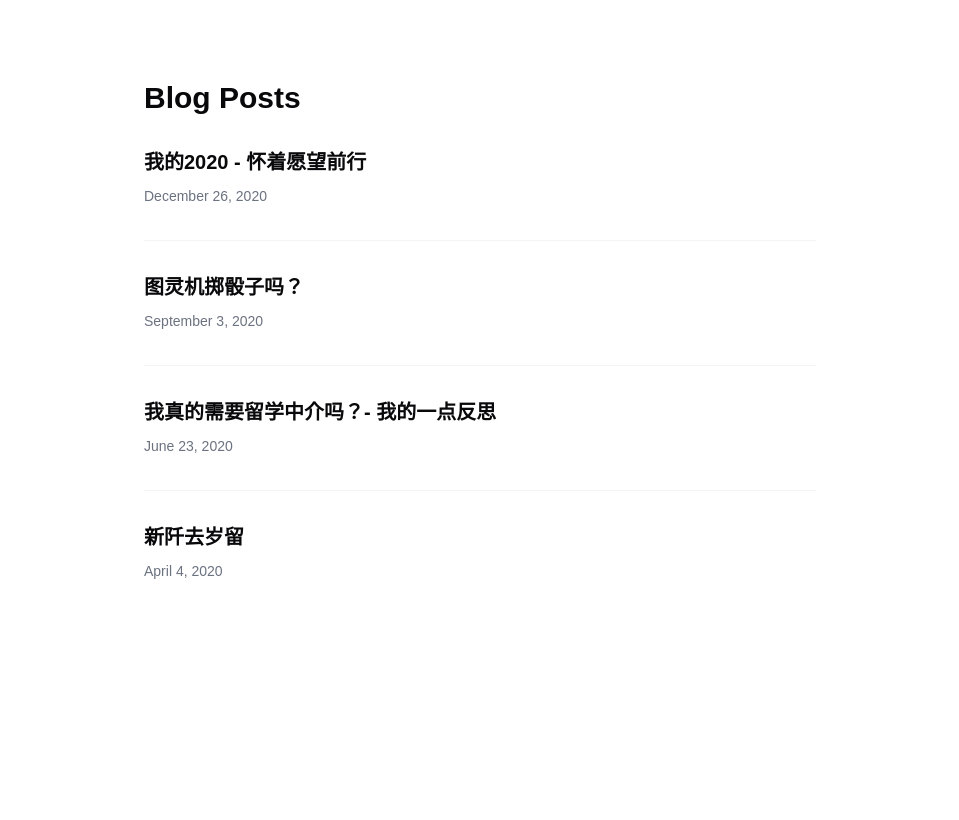
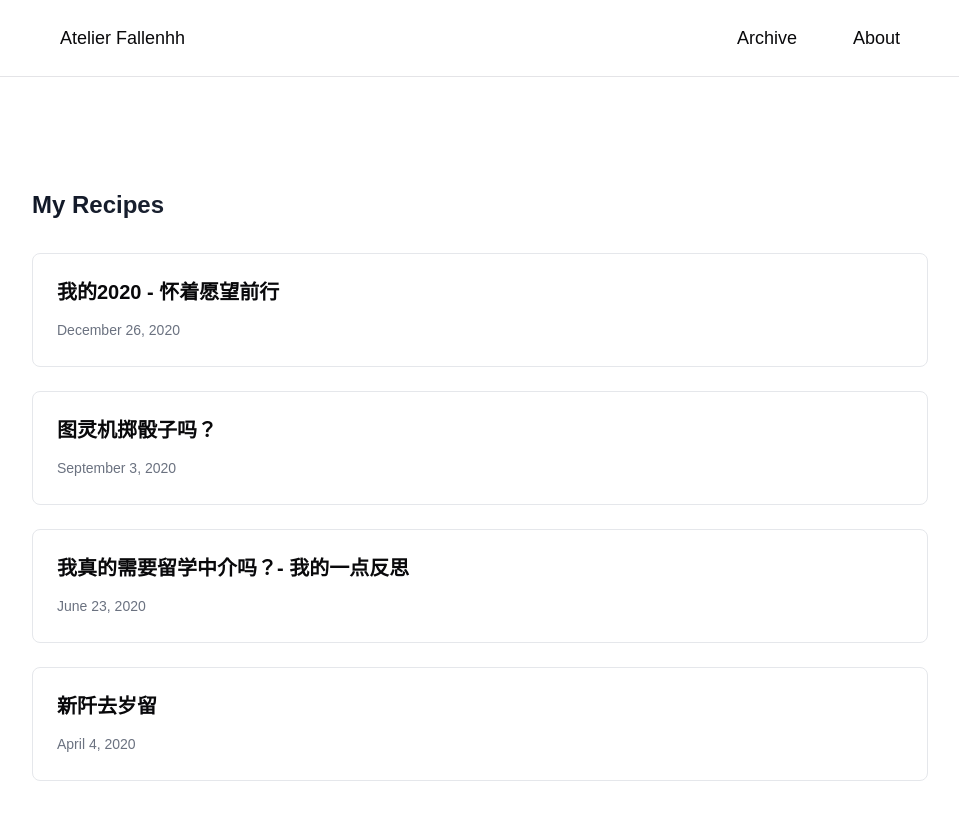
Before and after one commit to Fallenhh/fallen.moe, a Next.js app: page / in a window 1280 px wide. Shown: the top 820 px of the page, without its empty margins (160-1119 px from the left). Built offline with nearby package versions, Linux system fonts and the light colour scheme.

Commit message:
adjust styling

```diff
--- /dev/null
+++ b/app/about/page.tsx
@@ -0,0 +1,61 @@
+import { FaGithub, FaTwitter, FaTelegram, FaEnvelope } from 'react-icons/fa'
+import Link from 'next/link'
+
+export default function AboutPage() {
+  const socialLinks = [
+    {
+      name: 'GitHub',
+      url: 'https://github.com/Fallenhh',
+      icon: <FaGithub className="w-6 h-6" />,
+    },
+    {
+      name: 'Twitter',
+      url: 'https://twitter.com/Fallenhh2',
+      icon: <FaTwitter className="w-6 h-6" />,
+    },
+    {
+      name: 'Telegram',
+      url: 'https://t.me/@Fallenhh',
+      icon: <FaTelegram className="w-6 h-6" />,
+    },
+    {
+      name: 'Email',
+      url: 'mailto:fallen2hh@gmail.com',
+      icon: <FaEnvelope className="w-6 h-6" />,
+    },
+  ]
+
+  return (
+    <div className="max-w-4xl mx-auto px-4 py-8">
+      <h1 className="text-3xl font-bold mb-8">About Me</h1>
+
+      <div className="prose lg:prose-xl">
+        <p className="text-lg mb-6">
+          Hi! I&apos;m Fallenhh, a struggling CS PhD.
+        </p>
+
+        <p className="text-lg mb-12">
+          Feel free to reach out if you want to collaborate or just chat!
+        </p>
+      </div>
+
+      <div className="mt-8">
+        <h2 className="text-xl font-semibold mb-4">Connect with me</h2>
+        <div className="flex gap-6">
+          {socialLinks.map((link) => (
+            <Link
+              key={link.name}
+              href={link.url}
+              target="_blank"
+              rel="noopener noreferrer"
+              className="text-gray-600 hover:text-gray-900 transition-colors"
+              aria-label={link.name}
+            >
+              {link.icon}
+            </Link>
+          ))}
+        </div>
+      </div>
+    </div>
+  )
+}
--- /dev/null
+++ b/app/archive/page.tsx
@@ -0,0 +1,61 @@
+import { getAllPosts } from '@/lib/load-posts'
+import Link from 'next/link'
+
+type PostsByYear = {
+  [year: string]: {
+    title: string
+    date: string
+    slug: string
+  }[]
+}
+
+export default async function ArchivePage() {
+  const posts = await getAllPosts()
+
+  // Sort posts by date and group by year
+  const postsByYear = posts.reduce((acc: PostsByYear, post) => {
+    const year = new Date(post.date).getFullYear().toString()
+    if (!acc[year]) {
+      acc[year] = []
+    }
+    acc[year].push({
+      title: post.title,
+      date: post.date,
+      slug: post.slug,
+    })
+    return acc
+  }, {})
+
+  // Sort years in descending order
+  const sortedYears = Object.keys(postsByYear).sort((a, b) => b.localeCompare(a))
+
+  return (
+    <div className="max-w-4xl mx-auto px-4 py-8">
+      <h1 className="text-3xl font-bold mb-8">Archive</h1>
+
+      {sortedYears.map((year) => (
+        <section key={year} className="mb-12">
+          <h2 className="text-2xl font-semibold mb-4">{year}</h2>
+          <ul className="space-y-3">
+            {postsByYear[year].map((post) => (
+              <li key={post.slug} className="flex gap-4">
+                <time className="text-gray-500 min-w-[100px]">
+                  {new Date(post.date).toLocaleDateString('en-US', {
+                    month: 'short',
+                    day: 'numeric'
+                  })}
+                </time>
+                <Link
+                  href={`/posts/${post.slug}`}
+                  className="hover:text-gray-600 transition-colors"
+                >
+                  {post.title}
+                </Link>
+              </li>
+            ))}
+          </ul>
+        </section>
+      ))}
+    </div>
+  )
+}
--- /dev/null
+++ b/app/components/Header.tsx
@@ -0,0 +1,34 @@
+import Link from 'next/link'
+
+export default function Header() {
+  return (
+    <header className="border-b">
+      <nav className="max-w-4xl mx-auto px-4 py-4 flex items-center justify-between">
+        <Link
+          href="/"
+          className="text-lg font-medium px-3 py-2 rounded-md hover:bg-gray-100 transition-all inline-block"
+        >
+          Atelier Fallenhh
+        </Link>
+        <ul className="flex gap-8">
+          <li>
+            <Link
+              href="/archive"
+              className="text-lg px-3 py-2 rounded-md hover:bg-gray-100 transition-all inline-block"
+            >
+              Archive
+            </Link>
+          </li>
+          <li>
+            <Link
+              href="/about"
+              className="text-lg px-3 py-2 rounded-md hover:bg-gray-100 transition-all inline-block"
+            >
+              About
+            </Link>
+          </li>
+        </ul>
+      </nav>
+    </header>
+  )
+}
--- a/app/layout.tsx
+++ b/app/layout.tsx
@@ -1,6 +1,7 @@
 import localFont from "next/font/local";
 import "./globals.css";
 import "katex/dist/katex.min.css";
+import Header from '@/app/components/Header';
 
 const geistSans = localFont({
   src: "./fonts/GeistVF.woff",
@@ -23,7 +24,10 @@ export default function RootLayout({
       <body
         className={`${geistSans.variable} ${geistMono.variable} antialiased`}
       >
-        {children}
+        <Header />
+        <main className="pt-8">
+          {children}
+        </main>
       </body>
     </html>
   );
--- a/app/page.tsx
+++ b/app/page.tsx
@@ -7,16 +7,21 @@ const posts = getAllPosts()
 export default function Home() {
   return (
     <div className="min-h-screen px-4 py-8 md:p-20">
-      <main className="container mx-auto max-w-2xl">
-        <h1 className="text-3xl font-bold mb-8">Blog Posts</h1>
-        <div className="flex flex-col gap-8">
+      <main className="container mx-auto max-w-4xl">
+        <h4 className="text-2xl font-extrabold mb-8 bg-gradient-to-r from-gray-900 to-gray-600 bg-clip-text text-transparent">My Recipes</h4>
+        <div className="grid grid-cols-1 gap-6">
           {posts.map((post) => (
-            <article key={post.slug} className="border-b border-gray-100 pb-8 last:border-0">
+            <article
+              key={post.slug}
+              className="group"
+            >
               <Link
                 href={`/posts/${post.slug}`}
-                className="block hover:text-blue-500 transition-all"
+                className="block p-6 h-full rounded-lg border border-gray-200 bg-white
+                         transition-all duration-300 ease-in-out
+                         hover:shadow-lg hover:-translate-y-1"
               >
-                <h2 className="text-xl font-semibold mb-2">
+                <h2 className="text-xl font-semibold mb-3 group-hover:text-gray-900">
                   {post.title}
                 </h2>
                 {post.date && (
--- a/app/posts/[slug]/page.tsx
+++ b/app/posts/[slug]/page.tsx
@@ -16,9 +16,10 @@ if (!post) {
 
 return (
   <article className="prose lg:prose-xl mx-auto px-4 [&_.katex]:max-w-full [&_.katex-display]:overflow-x-auto">
-    <h1>{post.title}</h1>
+    <div className="text-center mb-12">
+      <h3 className="!mb-4">{post.title}</h3>
       {post.date && (
-      <div className="text-gray-600 mb-4">
+        <div className="text-gray-600">
           <time dateTime={post.date}>
             {new Date(post.date).toLocaleDateString('en-US', {
               year: 'numeric',
@@ -28,6 +29,7 @@ return (
           </time>
         </div>
       )}
+    </div>
     <div
       className="mt-8"
       dangerouslySetInnerHTML={{ __html: post.content }}
--- a/package.json
+++ b/package.json
@@ -17,6 +17,7 @@
     "next": "15.0.3",
     "react": "19.0.0-rc-66855b96-20241106",
     "react-dom": "19.0.0-rc-66855b96-20241106",
+    "react-icons": "^5.3.0",
     "rehype-katex": "^7.0.1",
     "rehype-stringify": "^10.0.1",
     "remark": "^15.0.1",
--- a/posts/abroad-1.md
+++ b/posts/abroad-1.md
@@ -11,7 +11,7 @@ date: 2020-06-23
 
 ---
 
-### 所以有什么关系吗？
+#### 所以有什么关系吗？
 
 核心观点：留学中介和这位老中医本质上没有任何区别，能申请到哪类学校和找不找中介、找的什么中介基本没有关系。当然，前提是你找到了一个靠谱的中介，如果找了个坑爹的中介，那还不如 DIY 。
 
@@ -25,7 +25,7 @@ date: 2020-06-23
 
 第五点是时间节点的提醒。上S校的大佬提醒，中介也会搞错时间节点和申请要求，一定要 double check 一下。还好类似的事情没有在我身上发生，不过我还是在我日历上打上了一堆 TODO 。最后所有的材料递交也是自己亲手做的，因为就算是中介代劳，自己还要重新检查一遍，和亲自动手传材料没有区别。我的朋友G就遇上了坑爹的中介，为什么说是坑爹，因为作为客户付了这么多钱（40k+），又给了中介这么轻松的活，确实是他们的爹。为什么坑，因为中介搞错了UCSD的ddl，同时友人 G 还在 Cal 交流，需要倒着时差和国内的老师联系，紧急出两封 Recommendations 。在材料递交完后，他还发现 USC 只申请了 CS 方向，据中介所说 USC 无法同时申请多个 program 。然而事实上，尽管有一些学校确实不鼓励申请不同的 track，但 USC 恰恰相反，是最鼓励申请多个 program 的学校之一，申请不同 program 甚至只需要一份申请费。
 
-### 我想拿到 offer，但不知道做些什么
+#### 我想拿到 offer，但不知道做些什么
 
 ![image-20200623035010360](https://i.loli.net/2020/06/23/VJnoW7iIYhmaOgM.png)
 
@@ -33,7 +33,7 @@ date: 2020-06-23
 
 总之，请中介的钱如果拿来自费暑研，能获得很大的提升。不要害怕，请多和教授联系。有什么不清楚的多问学长学姐，多翻飞跃手册/出国指南。不想 Research 的请对自己好一些，换换电子产品出门旅游旅游都挺好的。再不济可以请身边的各路神仙吃海底捞，Networking 从现在开始。
 
-### 一点反思
+#### 一点反思
 
 我申请的也算比较顺利（菜的安详），也是拿中介当备胎了，最后自己决定去一所 DIY 申请到的学校，特别有成就感，也特别匹配。
 
```
Also changed, not shown: posts/endtime2020.md (+6 -6 lines), posts/prgtheorem.md (+6 -6 lines), 1 other file (tests, documents, lock files or other folders). Lines whose indentation alone changed are shown as unchanged.
